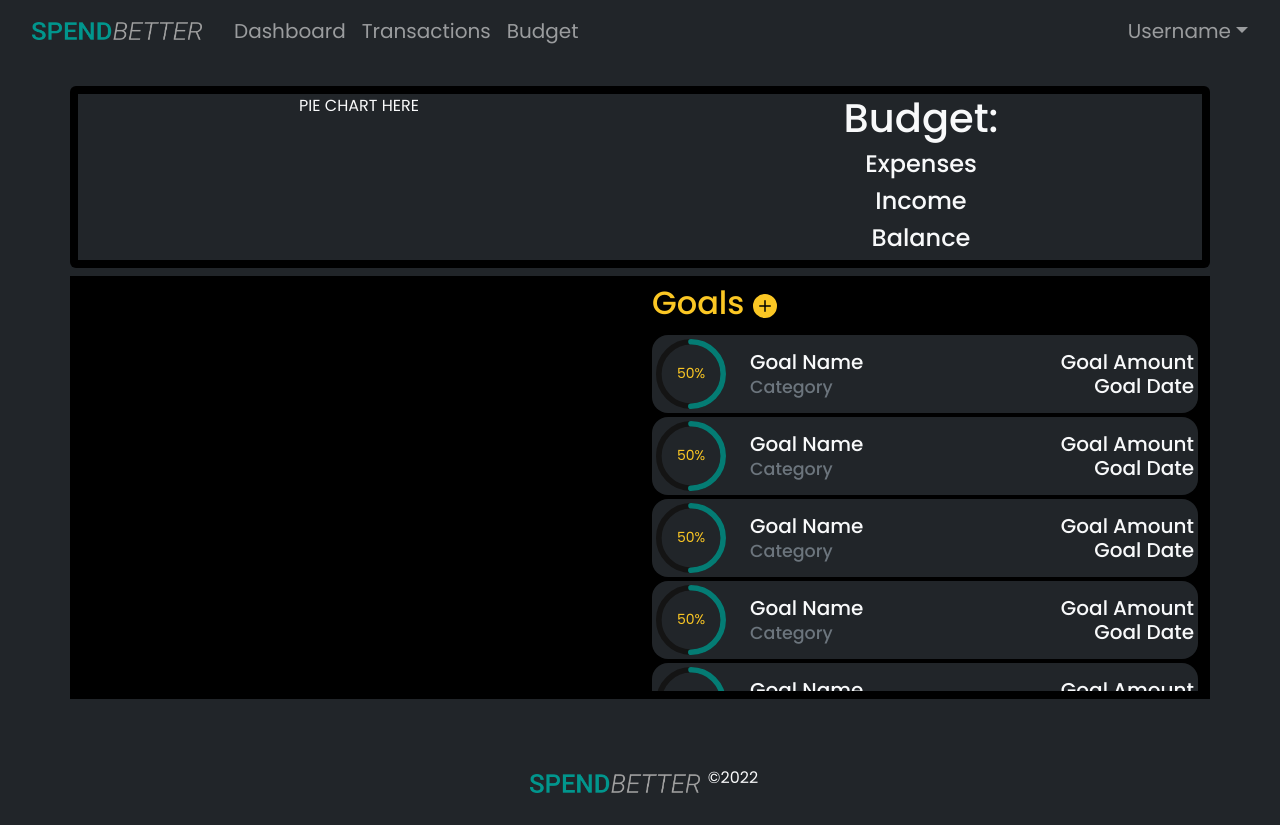
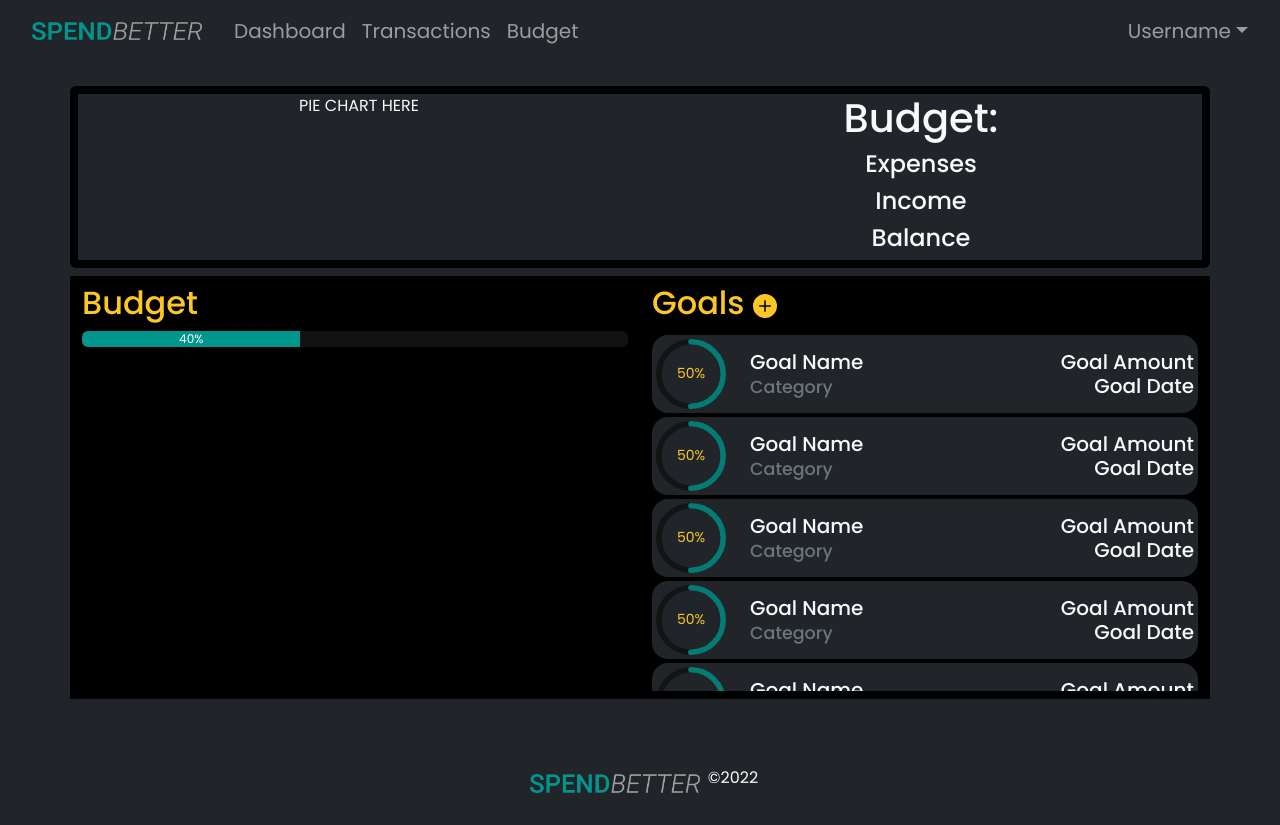
Before and after one commit to nickmendezFlatiron/budget-app, a React (Vite) app in the folder client/: page /budget in a window 1280 px wide. Built offline with nearby package versions, Linux system fonts and the light colour scheme.

Commit message:
last commit for the day

```diff
--- a/client/src/budget/Budget.jsx
+++ b/client/src/budget/Budget.jsx
@@ -1,8 +1,8 @@
 import React from 'react'
 import GoalsCard from './GoalsCard';
+import GoalForm from './GoalForm';
+import BudgetProgress from './BudgetProgress';
 import TransactionFilters from '../transactions/TransactionFilters';
-import GoalForm from './GoalForm';
-
 import Container from 'react-bootstrap/Container';
 import Row from 'react-bootstrap/Row';
 import Col from 'react-bootstrap/Col';
@@ -28,13 +28,10 @@ const Budget = () => {
         </Row>
         <Row xs={1} lg={2} className='bg-black mt-2 py-2'>
           <Col className="">
-
+            <BudgetProgress />
           </Col>
           <div>
-            <div className=''>
             <GoalForm />
-
-            </div>
             <Col className="goal-container">
               <GoalsCard />
               <GoalsCard />
--- /dev/null
+++ b/client/src/budget/BudgetProgress.jsx
@@ -0,0 +1,24 @@
+import React, {useState, useEffect} from 'react'
+import ProgressBar from 'react-bootstrap/ProgressBar';
+
+
+const BudgetProgress = () => {
+  const [percentage, setPercentage] = useState(0)
+
+  useEffect(()=> {
+    setPercentage(40)
+  },[])
+
+  return (
+    <div>
+      <h2 className='text-warning'>Budget</h2>
+      <ProgressBar
+        now={percentage}
+        label={`${percentage}%`}
+        className='bg-dark bg-opacity-50 rounded'
+      />
+    </div>
+  )
+}
+
+export default BudgetProgress
--- a/client/src/budget/GoalForm.jsx
+++ b/client/src/budget/GoalForm.jsx
@@ -30,7 +30,7 @@ const GoalForm = () => {
         onClick={() => setOpen(!open)}
         aria-controls="linked-accounts"
         aria-expanded={open}
-        className="text-warning pointer-hover hightlight-hover"
+        className="text-warning pointer-hover hightlight-hover w-auto "
       >
         Goals {renderSign}
     </h2>
```
Lines whose indentation alone changed are shown as unchanged.
